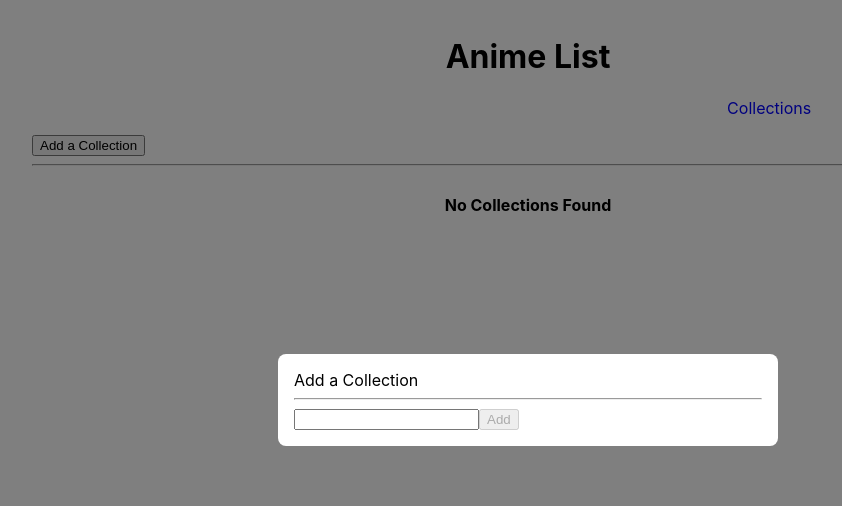
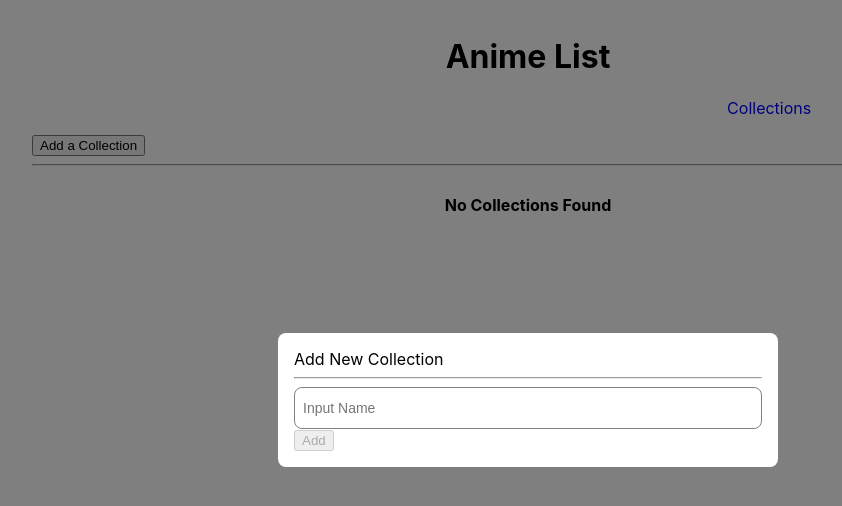
Before and after one commit to aurisz/anime-collections, a Next.js app: page /collections in a window 1280 px wide. Both pictures are taken after a click on the button "Add a Collection". Shown: the top 506 px of the page, without its empty margins (112-954 px from the left). Built offline with nearby package versions, Linux system fonts and the light colour scheme.

Commit message:
feat(collection-list): add text input component

```diff
--- /dev/null
+++ b/components/TextInput/TextInput.component.tsx
@@ -0,0 +1,15 @@
+import { ChangeEventHandler } from 'react'
+
+import styles from './TextInput.styles'
+
+interface Props {
+  value: string;
+  onChange: ChangeEventHandler;
+  placeholder?: string;
+}
+
+const TextInput = ({ value, onChange, placeholder }: Props) => (
+  <input css={styles.input} type="text" value={value} onChange={onChange} placeholder={placeholder} />
+)
+
+export default TextInput
--- /dev/null
+++ b/components/TextInput/TextInput.styles.ts
@@ -0,0 +1,19 @@
+import { css } from '@emotion/react'
+
+const styles = {
+  input: css`
+    padding: 0.75rem 0.5rem;
+    font-size: 0.875rem;
+    background: transparent;
+    border: 0.5px solid grey;
+    border-radius: 8px;
+    color: #ecedee;
+    outline: none;
+    width: 100%;
+    height: 100%;
+    min-width: 0px;
+    appearance: none;
+  `
+}
+
+export default styles
--- /dev/null
+++ b/components/TextInput/index.ts
@@ -0,0 +1,3 @@
+import TextInput from './TextInput.component'
+
+export default TextInput
--- a/modules/CollectionInput/CollectionInput.component.tsx
+++ b/modules/CollectionInput/CollectionInput.component.tsx
@@ -1,6 +1,7 @@
 import { useState, ChangeEvent } from 'react'
 
 import { isIncludeSpecialChar, isCollectionNameExists } from '../../lib/utils'
+import TextInput from '../../components/TextInput'
 import type { AnimeCollection } from '../../types'
 
 interface Props {
@@ -18,7 +19,8 @@ const CollectionInput = ({ collections, onSubmit, initialValue = '', label }: Pr
     setValue(event.target.value)
   }
 
-  function handleSubmit() {
+  function handleSubmit(event: React.SyntheticEvent) {
+    event.preventDefault()
     if (isIncludeSpecialChar(value)) {
       setError('collection name must not include special char!')
       return
@@ -34,12 +36,12 @@ const CollectionInput = ({ collections, onSubmit, initialValue = '', label }: Pr
 
   return (
     <>
-      <div>
-        <input type="text" value={value} onChange={handleChange} />
+      <form onSubmit={handleSubmit}>
+        <TextInput value={value} onChange={handleChange} placeholder="Input Name" />
         <button type="button" onClick={handleSubmit} disabled={!value}>
           {label}
         </button>
-      </div>
+      </form>
       <span>{error}</span>
     </>
   )
--- a/modules/CollectionList/CollectionList.component.tsx
+++ b/modules/CollectionList/CollectionList.component.tsx
@@ -57,7 +57,7 @@ const CollectionList = ({ collections, setPersistedState }: Props) => {
 
   const getModal = {
     [ADD_COLLECTION]: {
-      title: 'Add a Collection',
+      title: 'Add New Collection',
       content: <CollectionInput label="Add" onSubmit={handleAddCollection} collections={collections} />
     },
     [EDIT_COLLECTION]: {
```
